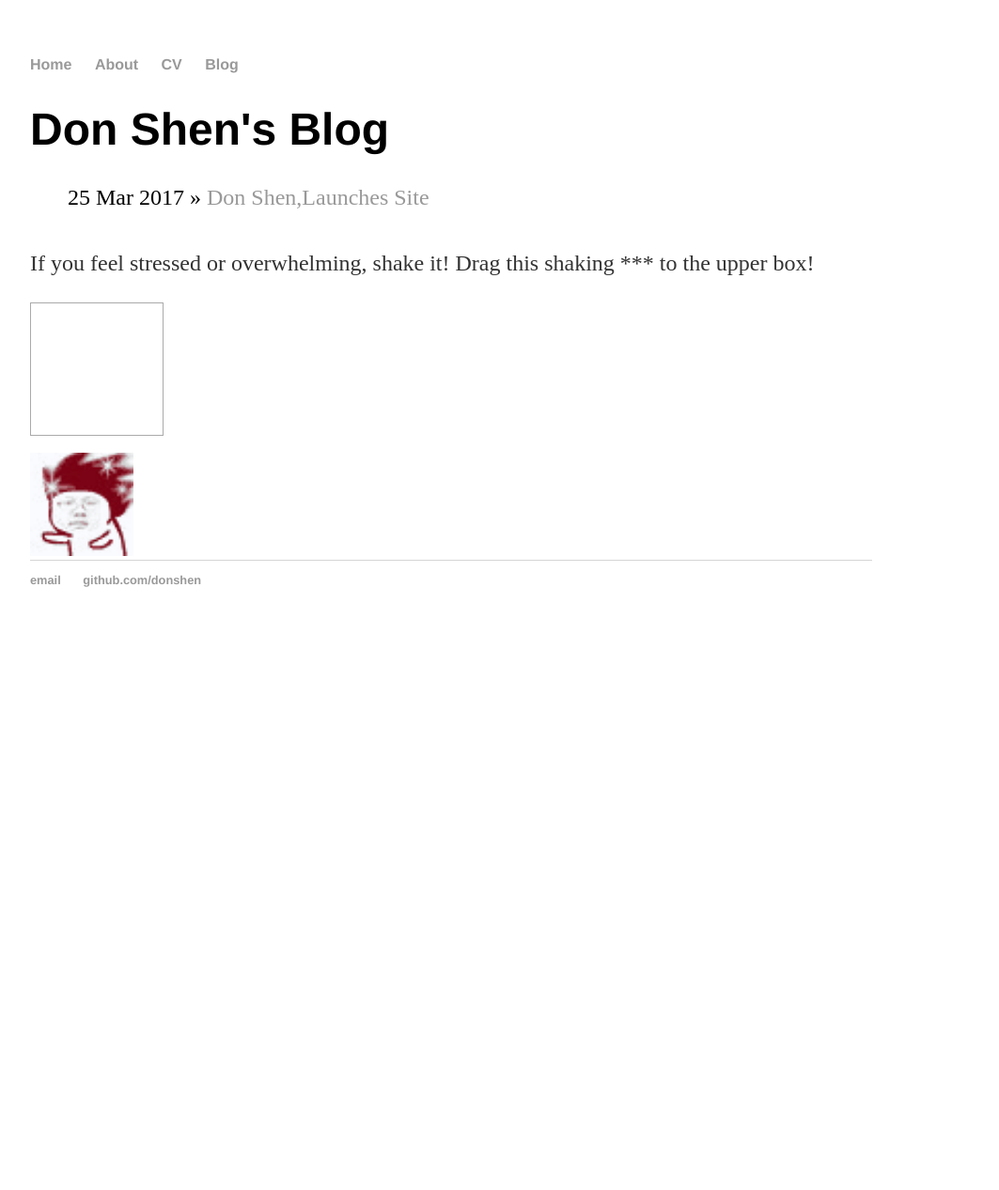
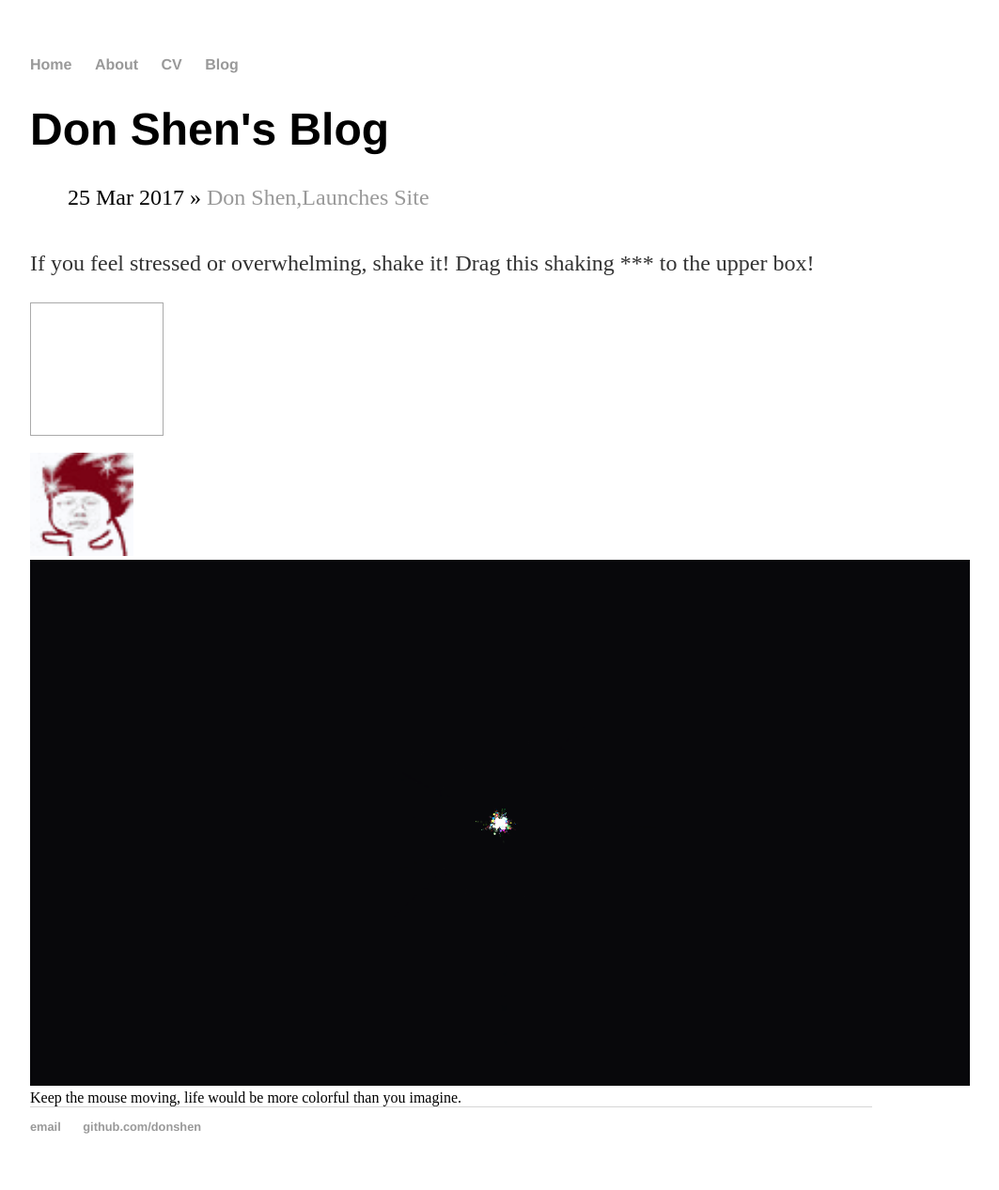
Before and after one commit to donshen/donshen.github.io, a Jekyll site: the page built from blog/index.html, in a window 1280 px wide. Shown: the whole page at 94% size, without its empty margins (160-1223 px from the left). Built offline with Jekyll 4.4.1, drawn with Linux system fonts in a browser that asks for light colours; before the commit the page ends 900 px from its top, so only the background shows below that.

Commit message:
Update index.html

```diff
--- a/blog/index.html
+++ b/blog/index.html
@@ -45,5 +45,20 @@
 <br>
 <img id="drag1" src="diandian.gif" draggable="true" ondragstart="drag(event)" width="110" height="110">
 
+<script type="text/javascript">
+(function(){function C(){e.globalCompositeOperation="source-over";e.fillStyle="rgba(8,8,12,0.65)";e.fillRect(0,0,f,p);e.globalCompositeOperation="lighter";x=q-u;y=r-v;u=q;v=r;for(var d=0.86*f,l=0.125*f,m=0.5*f,t=Math.random,n=Math.abs,o=z;o--;){var h=A[o],i=h.x,j=h.y,a=h.a,b=h.b,c=i-q,k=j-r,g=Math.sqrt(c*c+k*k)||0.001,c=c/g,k=k/g;if(w&&g<m)var s=14*(1-g/m),a=a+(c*s+0.5-t()),b=b+(k*s+0.5-t());g<d&&(s=0.0014*(1-g/d)*f,a-=c*s,b-=k*s);g<l&&(c=2.6E-4*(1-g/l)*f,a+=x*c,b+=y*c);a*=B;b*=B;c=n(a);k=n(b);g=
+0.5*(c+k);0.1>c&&(a*=3*t());0.1>k&&(b*=3*t());c=0.45*g;c=Math.max(Math.min(c,3.5),0.4);i+=a;j+=b;i>f?(i=f,a*=-1):0>i&&(i=0,a*=-1);j>p?(j=p,b*=-1):0>j&&(j=0,b*=-1);h.a=a;h.b=b;h.x=i;h.y=j;e.fillStyle=h.color;e.beginPath();e.arc(i,j,c,0,D,!0);e.closePath();e.fill()}}function E(d){d=d?d:window.event;q=d.clientX-m.offsetLeft-n.offsetLeft;r=d.clientY-m.offsetTop-n.offsetTop}function F(){w=!0;return!1}function G(){return w=!1}function H(){this.color="rgb("+Math.floor(255*Math.random())+","+Math.floor(255*
+Math.random())+","+Math.floor(255*Math.random())+")";this.b=this.a=this.x=this.y=0;this.size=1}var D=2*Math.PI,f=1E3,p=560,z=600,B=0.96,A=[],o,e,n,m,q,r,x,y,u,v,w;window.onload=function(){o=document.getElementById("mainCanvas");if(o.getContext){m=document.getElementById("outer");n=document.getElementById("canvasContainer");e=o.getContext("2d");for(var d=z;d--;){var l=new H;l.x=0.5*f;l.y=0.5*p;l.a=34*Math.sin(d)*Math.random()*(1-Math.exp(-d*100));l.b=34*Math.cos(d)*Math.random()*(1-Math.exp(-d*100));A[d]=l}q=u=0.5*f;r=v=0.5*p;document.onmousedown=
+F;document.onmouseup=G;document.onmousemove=E;setInterval(C,33);document.getElementById("output").innerHTML='Keep the mouse moving, life would be more colorful than you imagine. <br>'}else document.getElementById("output").innerHTML="Sorry, needs a recent version of Chrome, Firefox, Opera, Safari, or Internet Explorer 9."}})();
+</script>
+</head>
+<body>
+<div id="outer">
+	<div id="canvasContainer">
+		<canvas id="mainCanvas" width="1000" height="560"></canvas>
+		<div id="output"></div>
+	</div>
+</div>
+
 </body>
 </html>
```
